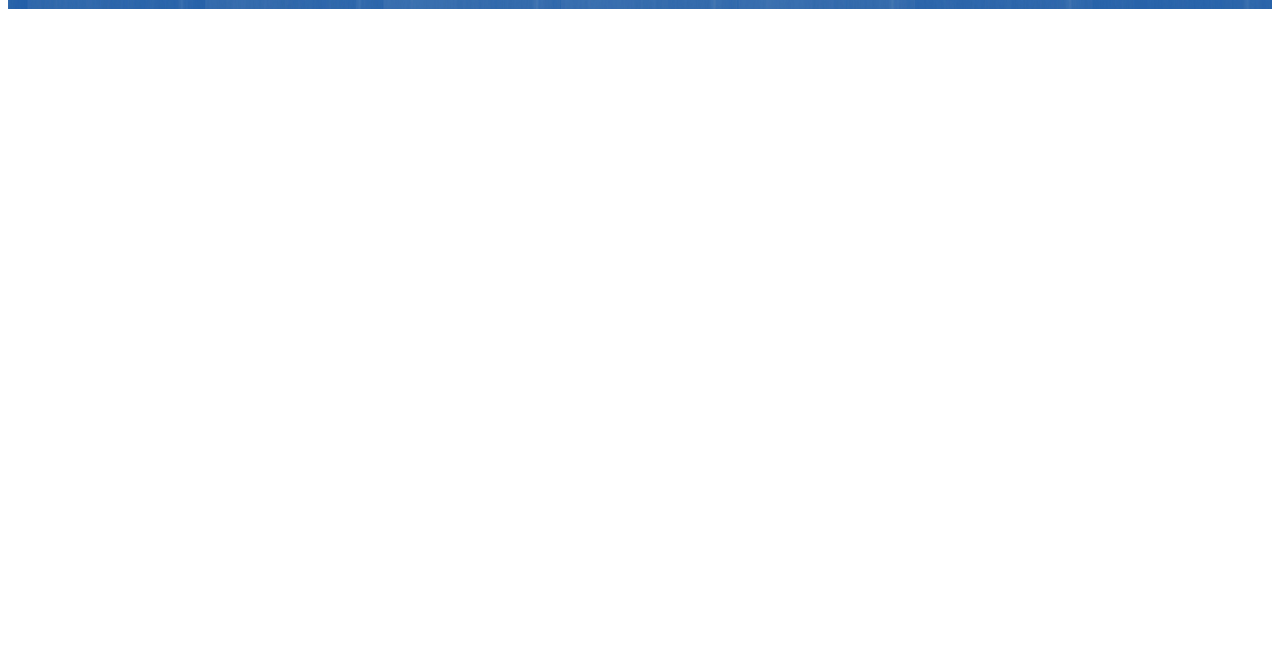
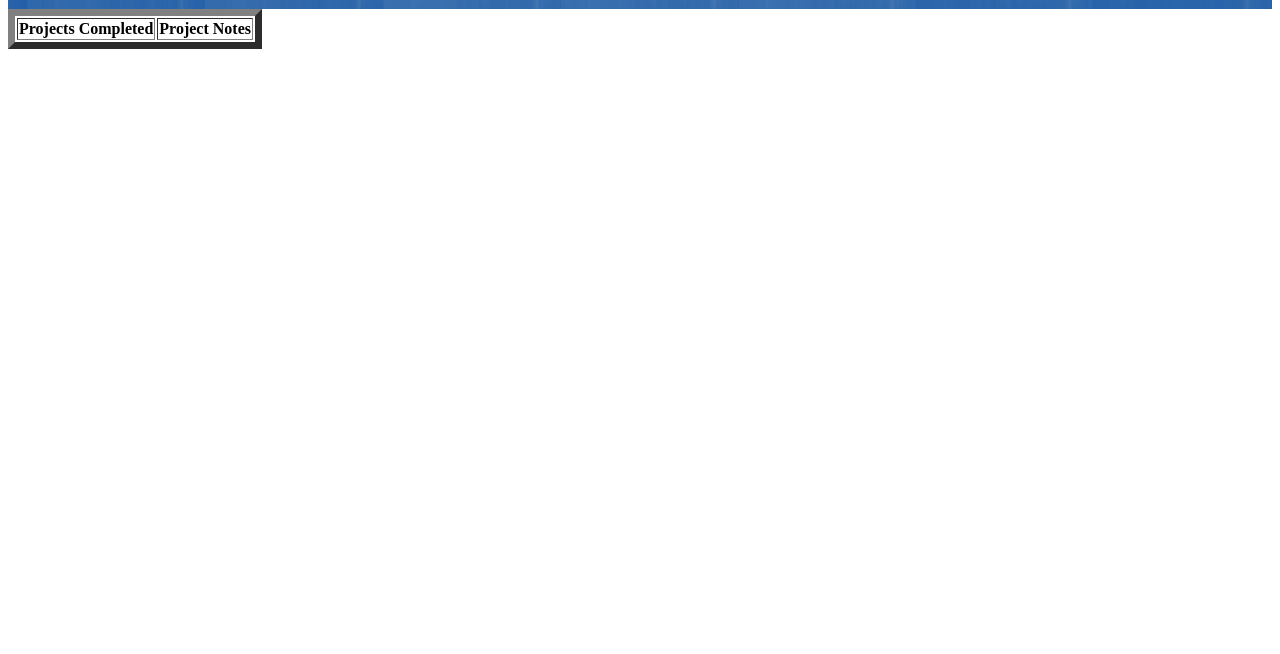
Before and after one commit to dvang777/Project-Website, a plain HTML site: page page2.html in a window 1280 px wide. Shown: the part 146-800 px from the top of the page. Drawn offline with Linux system fonts and the light colour scheme.

Commit message:
added table to projects page

```diff
--- a/page2.html
+++ b/page2.html
@@ -34,7 +34,13 @@
 					 </ul>
 				</nav>
 			</header>
-
+				<table>
+					<table border="7">
+					<TR>
+						<th id="row">Projects Completed</th>
+						<th>Project Notes</th>
+					</TR>
+				</table>
 
 
 			<footer>
@@ -42,36 +48,4 @@
 		</body>
 
 
-
-
-
-
-
-
-
-
-
-
-
-
-
-
-
-
-
-
-
-
-
-
-
-
-
-
-
-
-
-
-
-
 	</html>
--- a/style.css
+++ b/style.css
@@ -47,3 +47,10 @@ body{
 	height: 80px;
 	width: 100%;
 }
+table{
+	text-align: center;
+	table-layout: fixed;
+}
+.row{
+	width: 10%;
+}
```
